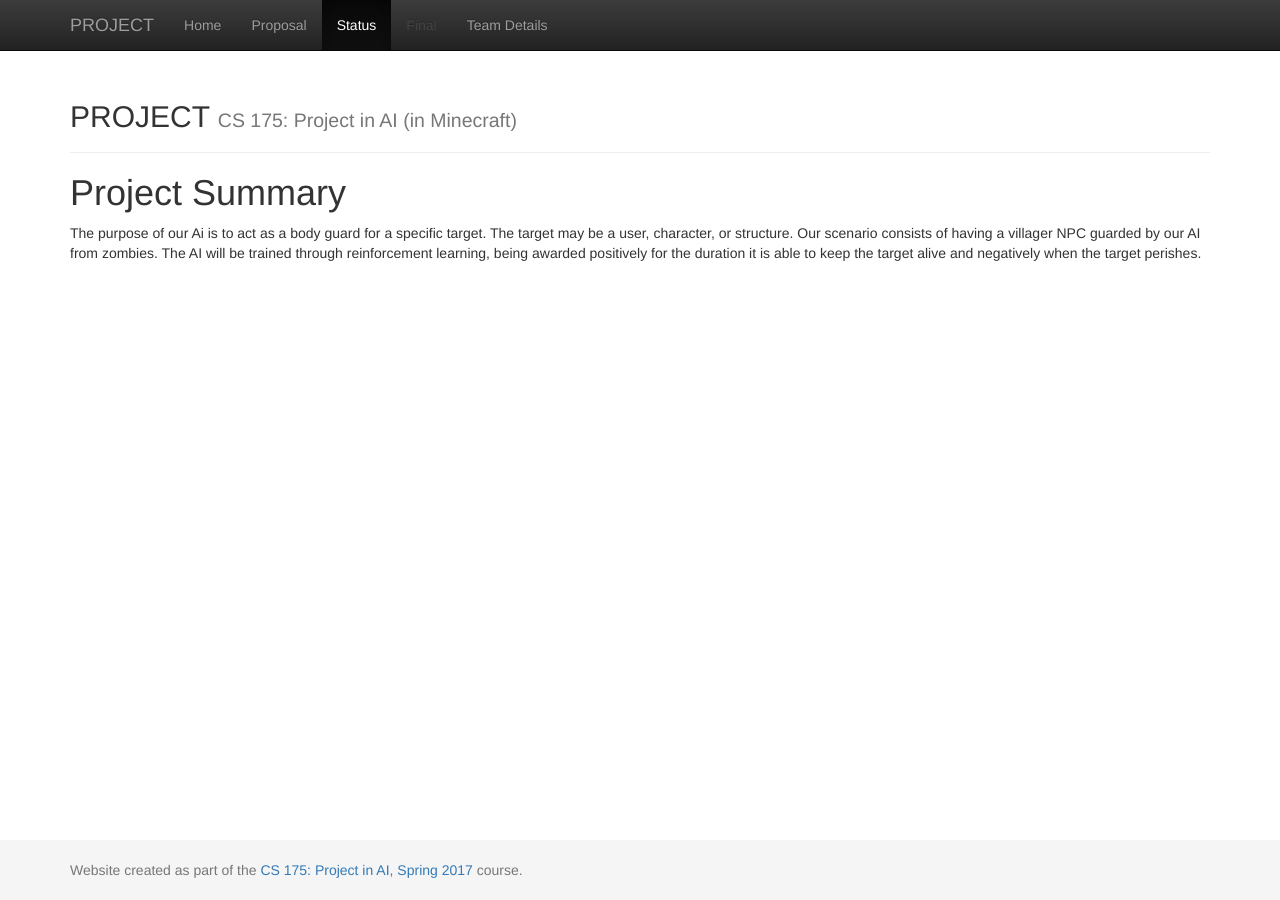
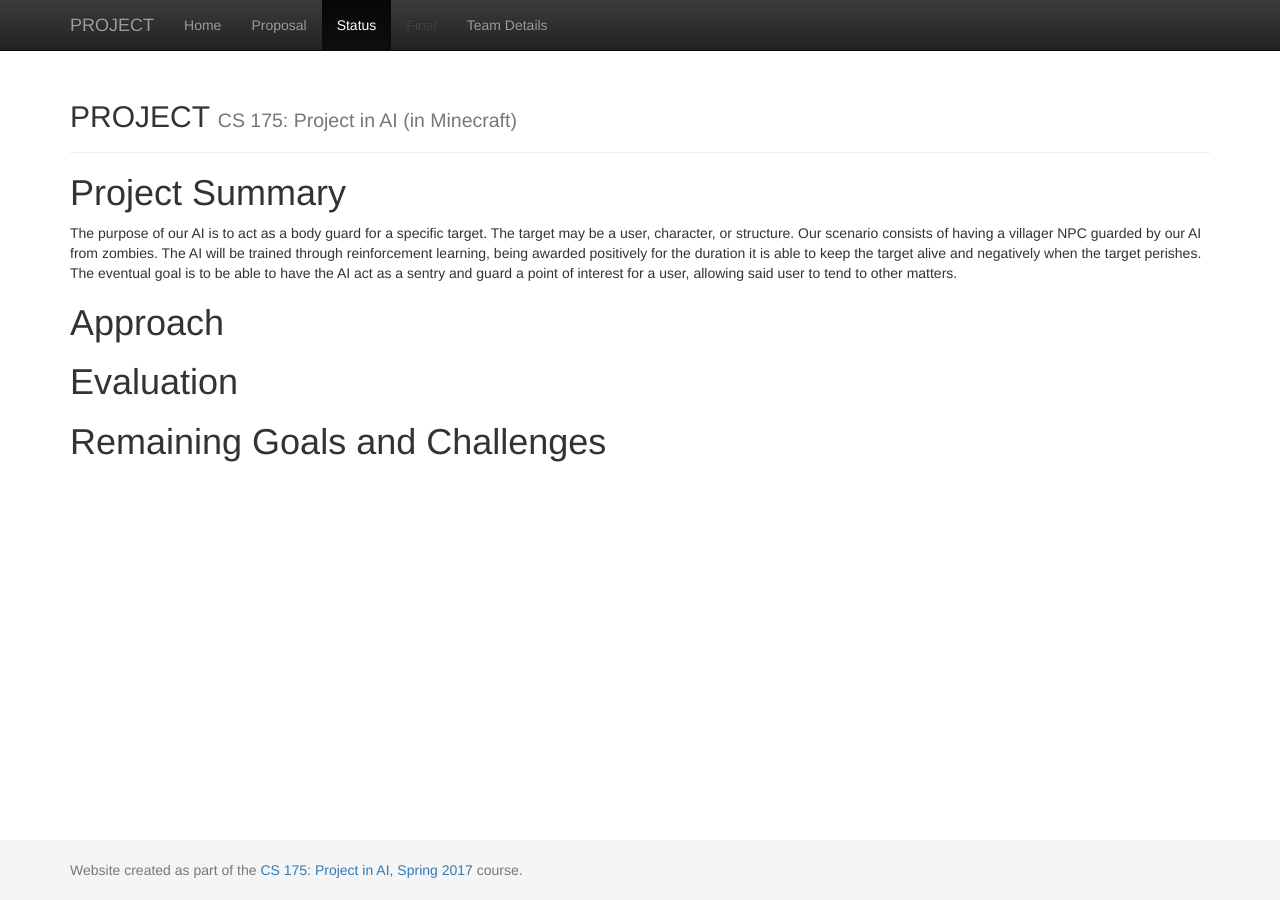
Before and after one commit to Ch0ronomato/QProtector, a Jekyll site: the page built from docs/status.md, in a window 1280 px wide. Built offline with Jekyll 4.4.1, drawn with Linux system fonts in a browser that asks for light colours.

Commit message:
Update status.md

```diff
--- a/docs/status.md
+++ b/docs/status.md
@@ -3,4 +3,10 @@
 title:  Status
 ---
 # Project Summary
-The purpose of our Ai is to act as a body guard for a specific target. The target may be a user, character, or structure. Our scenario consists of having a villager NPC guarded by our AI from zombies. The AI will be trained through reinforcement learning, being awarded positively for the duration it is able to keep the target alive and negatively when the target perishes.
+The purpose of our AI is to act as a body guard for a specific target. The target may be a user, character, or structure. Our scenario consists of having a villager NPC guarded by our AI from zombies. The AI will be trained through reinforcement learning, being awarded positively for the duration it is able to keep the target alive and negatively when the target perishes. The eventual goal is to be able to have the AI act as a sentry and guard a point of interest for a user, allowing said user to tend to other matters.
+
+# Approach
+
+# Evaluation
+
+# Remaining Goals and Challenges
```
